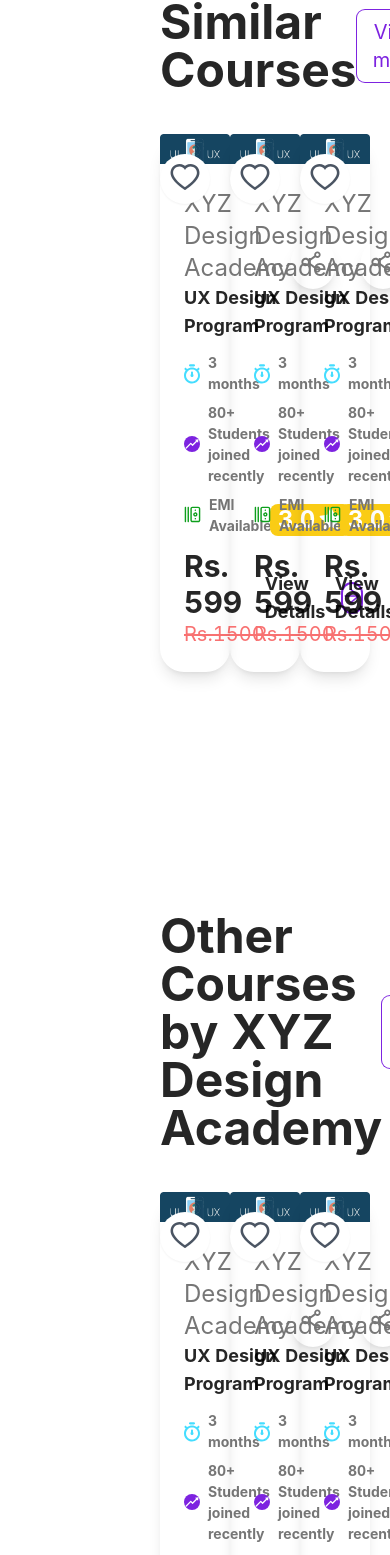
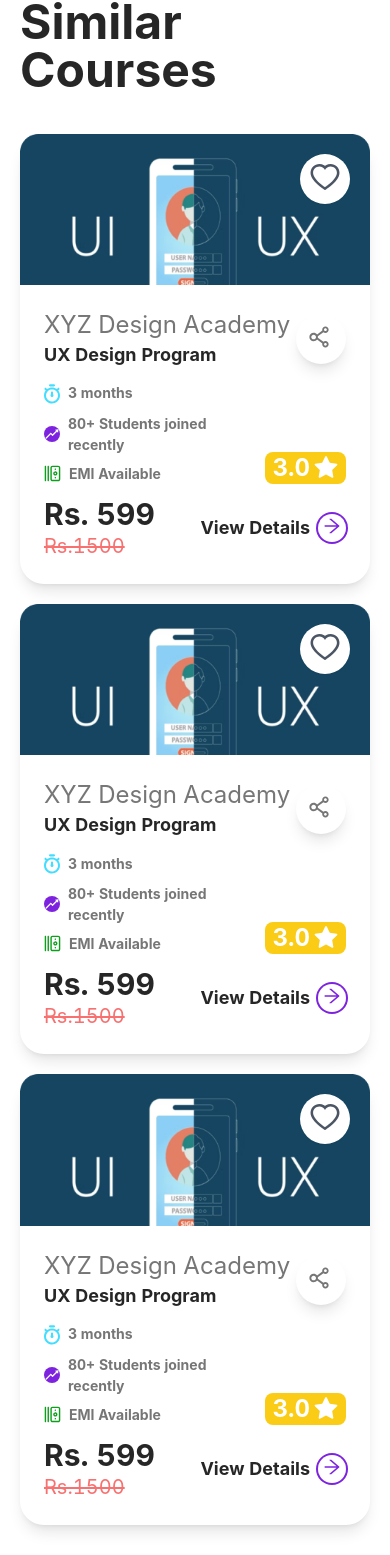
Before and after one commit to albiummid/ostello, a React (Create React App) app: page / in a window 390 px wide. Shown: the part 7354-8909 px from the top of the page. Built offline with nearby package versions, Linux system fonts and the light colour scheme.

Commit message:
back to top fixed

```diff
--- a/src/components/Home/courses/courses.js
+++ b/src/components/Home/courses/courses.js
@@ -5,16 +5,16 @@ import CourseCard from './CourseCard'
 
 export default function Courses() {
   return (
-    <div className='px-40'>
+    <div className='md:px-40 px-5'>
       <div className='mb-60'>
         <div className='flex justify-between items-center  '>
           <h1 className='text-5xl font-bold'>Similar Courses</h1>
-          <button className='px-4 py-2 w-[157px] text-xl ring-1 flex justify-between items-center ring-[#7D23E0] text-[#7D23E0] rounded-lg active:opacity-75'>
+          <button className='px-4 py-2 w-[157px] text-xl ring-1 md:flex justify-between items-center ring-[#7D23E0] text-[#7D23E0] rounded-lg active:opacity-75 hidden '>
             <p>View more</p>
             <RightOutlined className='text-[#7D23E0] text-xl' />
           </button>
         </div>
-        <div className='flex justify-between my-10'>
+        <div className='flex justify-between my-10 flex-col md:flex-row gap-5 '>
           <CourseCard />
           <CourseCard />
           <CourseCard />
@@ -25,12 +25,12 @@ export default function Courses() {
           <h1 className='text-5xl font-bold'>
             Other Courses by XYZ Design Academy
           </h1>
-          <button className='px-4 py-2 w-[157px] text-xl ring-1 flex justify-between items-center ring-[#7D23E0] text-[#7D23E0] rounded-lg active:opacity-75'>
+          <button className='px-4 py-2 w-[157px] text-xl ring-1 md:flex justify-between items-center ring-[#7D23E0] text-[#7D23E0] rounded-lg active:opacity-75 hidden'>
             <p>View more</p>
             <RightOutlined className='text-[#7D23E0] text-xl' />
           </button>
         </div>
-        <div className='flex justify-around my-10'>
+        <div className='flex justify-between my-10 flex-col md:flex-row gap-5'>
           <CourseCard />
           <CourseCard />
           <CourseCard />
--- a/src/components/Layout/PageWrapper.js
+++ b/src/components/Layout/PageWrapper.js
@@ -9,8 +9,8 @@ export default function PageWrapper({ children }) {
         <>{children}</>
         <Affix offsetBottom={10}>
           <BackTop>
-            <div className=' absolute  bottom-10  h-[90px] w-[90px]  rounded-full bg-white flex justify-center items-center active:opacity-80 shadow-sm shadow-slate-400  '>
-              <UpOutlined className='text-3xl font-bold mb-3 cursor-pointer text-[#7D23E0]' />
+            <div className=' -right-10 absolute  -bottom-10 md:bottom-10 h-[40px] w-[40px] md:h-[90px] md:w-[90px]  rounded-full bg-white flex justify-center items-center active:opacity-80 shadow-sm shadow-slate-400  '>
+              <UpOutlined className='md:text-3xl text-2xl font-bold mb-3 cursor-pointer text-[#7D23E0]' />
             </div>
           </BackTop>
         </Affix>
```
